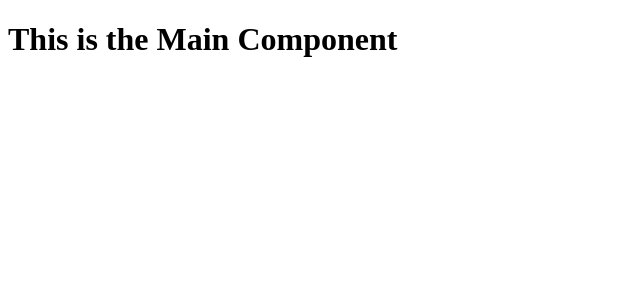
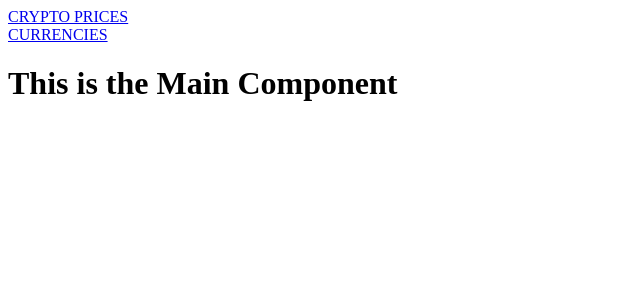
Before and after one commit to SoftwareEngineeringInnovator/GLAB-320H_8_1-React_Router_App, a React (Vite) app: page / in a window 1280 px wide. Shown: the top 300 px of the page, without its empty margins (0-640 px from the left). Built offline with nearby package versions, Linux system fonts and the light colour scheme.

Commit message:
add/import Nav from the Nav.jsx file so each page will have a navigation link

```diff
--- a/src/App.jsx
+++ b/src/App.jsx
@@ -4,10 +4,15 @@ import { Route, Routes } from "react-router";
 import Main from "./pages/Main.jsx";
 import Currencies from "./pages/Currencies.jsx";
 import Price from "./pages/Price.jsx";
+import Nav from "./components/Nav.jsx";
 
 export default function App() {
   return (
     <div className="App">
+
+       {/* The navigation appears on every page. */}
+      <Nav />
+
       <Routes>
         <Route path="/" element={<Main />} />
         <Route path="/currencies" element={<Currencies />} />
```
